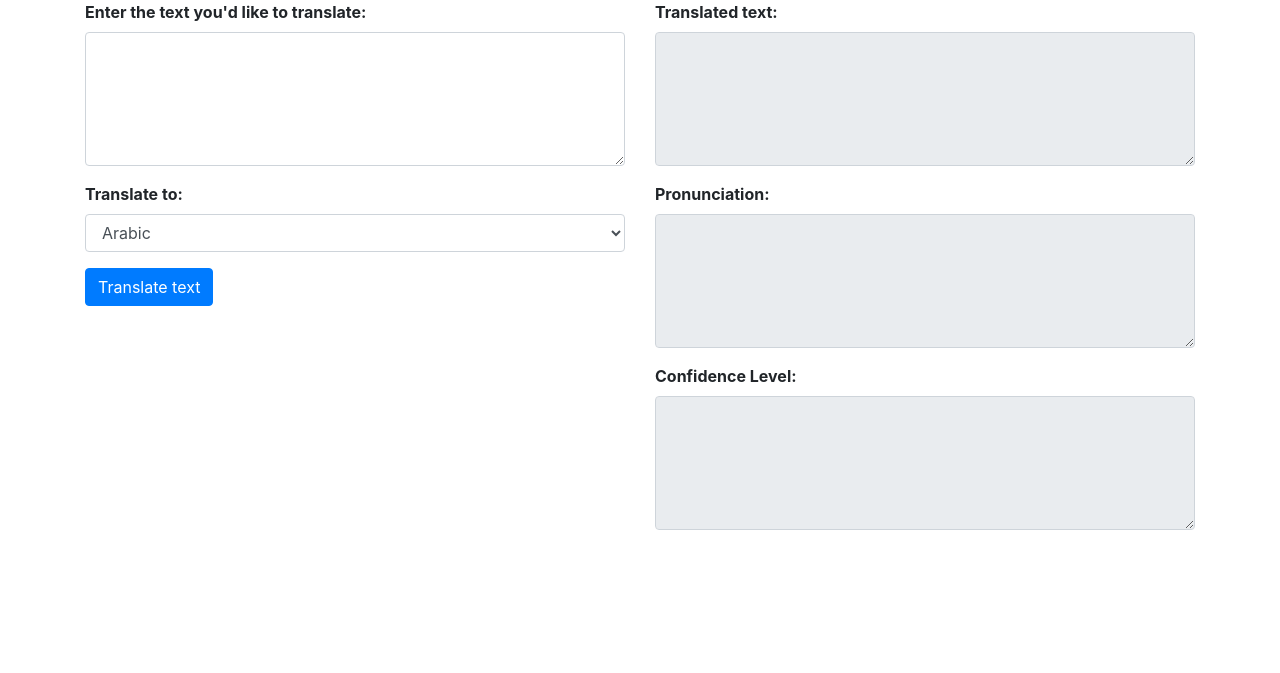
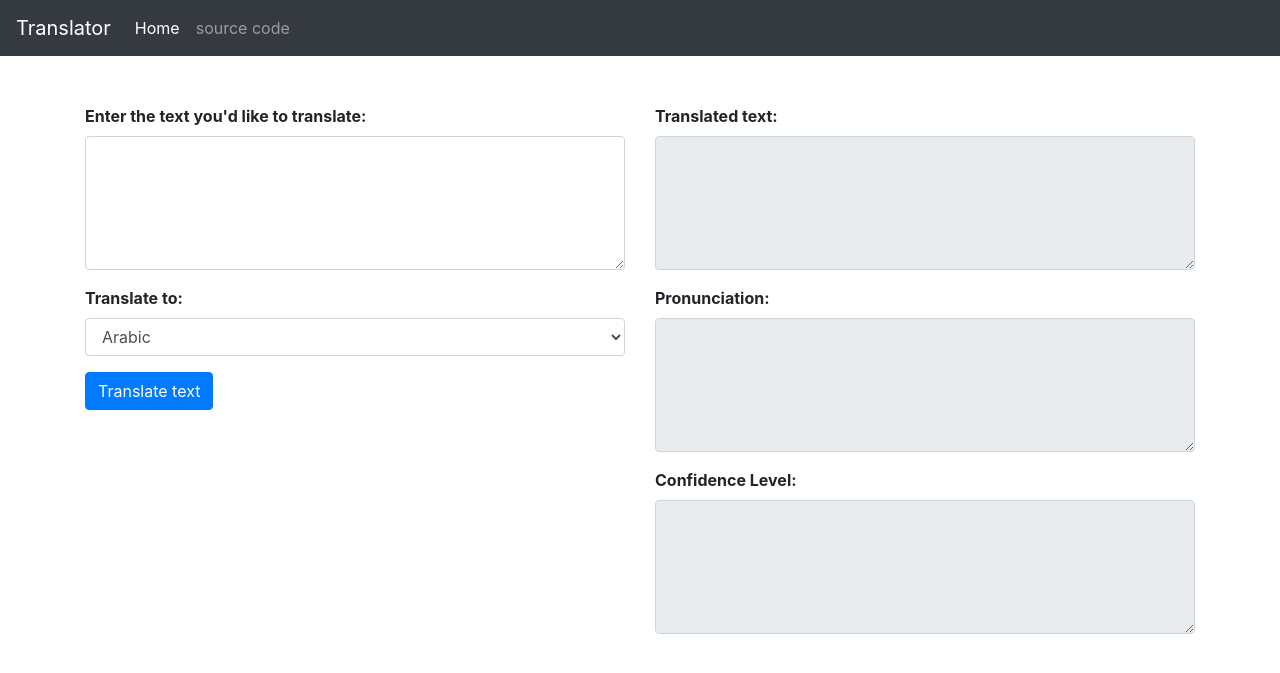
Before and after one commit to iamavailable/translator-app-demo, a Flask app: page / in a window 1280 px wide. Shown: the top 673 px of the page. Run offline with Flask 2, Linux system fonts and the light colour scheme; some libraries are stand-ins or nearby versions.

Commit message:
Final commit after navbar

```diff
--- a/templates/index.html
+++ b/templates/index.html
@@ -12,6 +12,28 @@ Translator
 
 
 {% block body %}
+<!-- nav bar -->
+
+<nav class="navbar navbar-expand-lg navbar-dark bg-dark">
+    <a class="navbar-brand" href="/">Translator</a>
+    <button class="navbar-toggler" type="button" data-toggle="collapse" data-target="#navbarNav" aria-controls="navbarNav" aria-expanded="false" aria-label="Toggle navigation">
+      <span class="navbar-toggler-icon"></span>
+    </button>
+    <div class="collapse navbar-collapse" id="navbarNav">
+      <ul class="navbar-nav">
+        <li class="nav-item active">
+          <a class="nav-link" href="/">Home <span class="sr-only">(current)</span></a>
+        </li>
+        <li class="nav-item">
+          <a class="nav-link" href="https://github.com/iamavailable/translator-app-demo">source code</a>
+        </li>
+      </ul>
+    </div>
+  </nav>
+<div>
+<!-- nav bar ends -->
+<br>
+<br>
 
 <div class="container-fluid">
     <div class="container">
```
